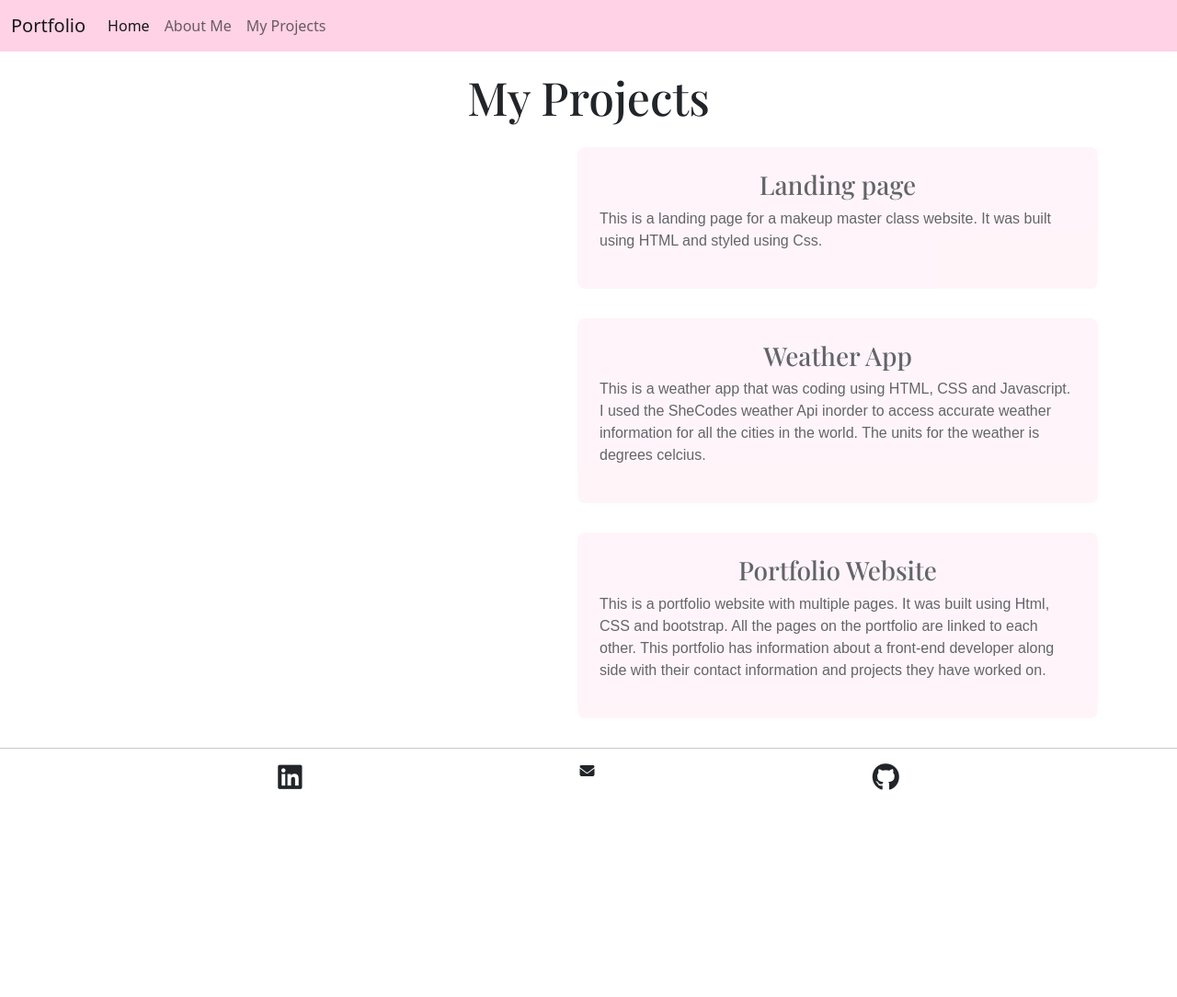
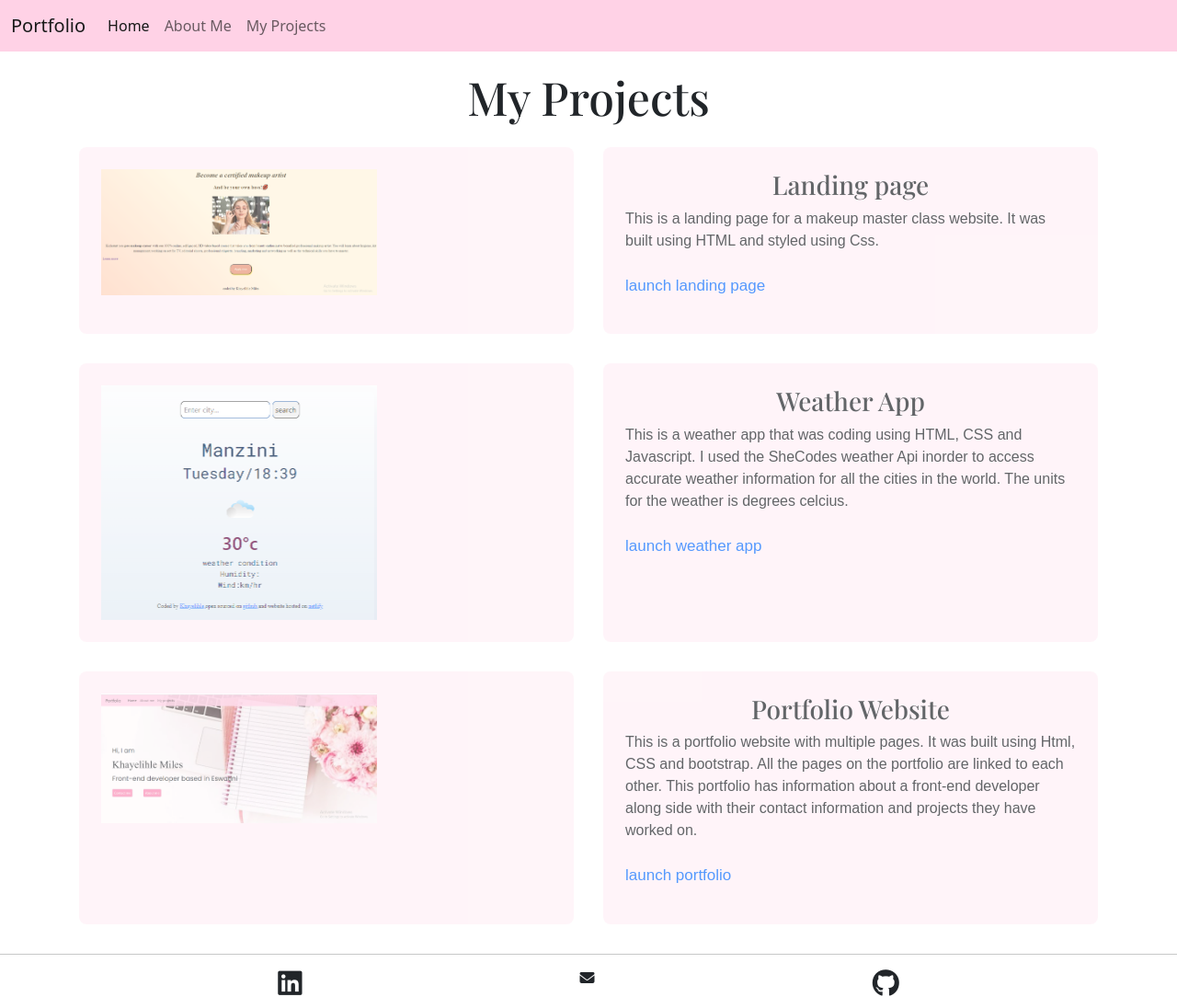
Before and after one commit to khayelihlemiles/my-portfolio, a plain HTML site: page projects.html in a window 1280 px wide. Shown: the whole page at 92% size. Before the commit the page ends 860 px from the top, so only its background shows below. Drawn offline with nearby package versions, Linux system fonts and the light colour scheme.

Commit message:
added project images

```diff
--- a/projects.html
+++ b/projects.html
@@ -63,19 +63,25 @@
     <h1>My Projects</h1>
     <div class="container">
       <div class="row">
-        <div class="col"></div>
+        <div class="col p-4 m-3 save">
+          <img src="/images/makeup.png" alt="landing page" width="300" />
+        </div>
         <div class="col p-4 m-3 save">
           <h3>Landing page</h3>
           <p>
             This is a landing page for a makeup master class website. It was
             built using HTML and styled using Css.
+            <br /><br />
+            <a href="#">launch landing page</a>
           </p>
         </div>
       </div>
     </div>
     <div class="container">
       <div class="row">
-        <div class="col"></div>
+        <div class="col p-4 m-3 save">
+          <img src="/images/weather-app.png" alt="weather app" width="300" />
+        </div>
         <div class="col p-4 m-3 save">
           <h3>Weather App</h3>
           <p>
@@ -83,13 +89,22 @@
             Javascript. I used the SheCodes weather Api inorder to access
             accurate weather information for all the cities in the world. The
             units for the weather is degrees celcius.
+            <br />
+            <br />
+            <a href="#">launch weather app</a>
           </p>
         </div>
       </div>
     </div>
     <div class="container">
       <div class="row">
-        <div class="col"></div>
+        <div class="col p-4 m-3 save">
+          <img
+            src="/images/portfolio.png"
+            alt="portfolio home page"
+            width="300"
+          />
+        </div>
         <div class="col p-4 m-3 save">
           <h3>Portfolio Website</h3>
           <p>
@@ -98,6 +113,10 @@
             to each other. This portfolio has information about a front-end
             developer along side with their contact information and projects
             they have worked on.
+            <br /><br />
+            <a href="https://fanciful-cendol-d243cd.netlify.app"
+              >launch portfolio</a
+            >
           </p>
         </div>
       </div>
@@ -106,7 +125,9 @@
     <footer>
       <div class="icons">
         <i class="fa-brands fa-linkedin"></i>
-        <i class="fa-solid fa-envelope"></i>
+        <i class="fa-solid fa-envelope"
+          ><a href="mailto:mileskhayelihle00@gmail.com"></a
+        ></i>
         <i class="fa-brands fa-github"></i>
       </div>
     </footer>
```
Also changed, not shown: images/makeup.png (added), images/portfolio.png (added), images/weather-app.png (added).
